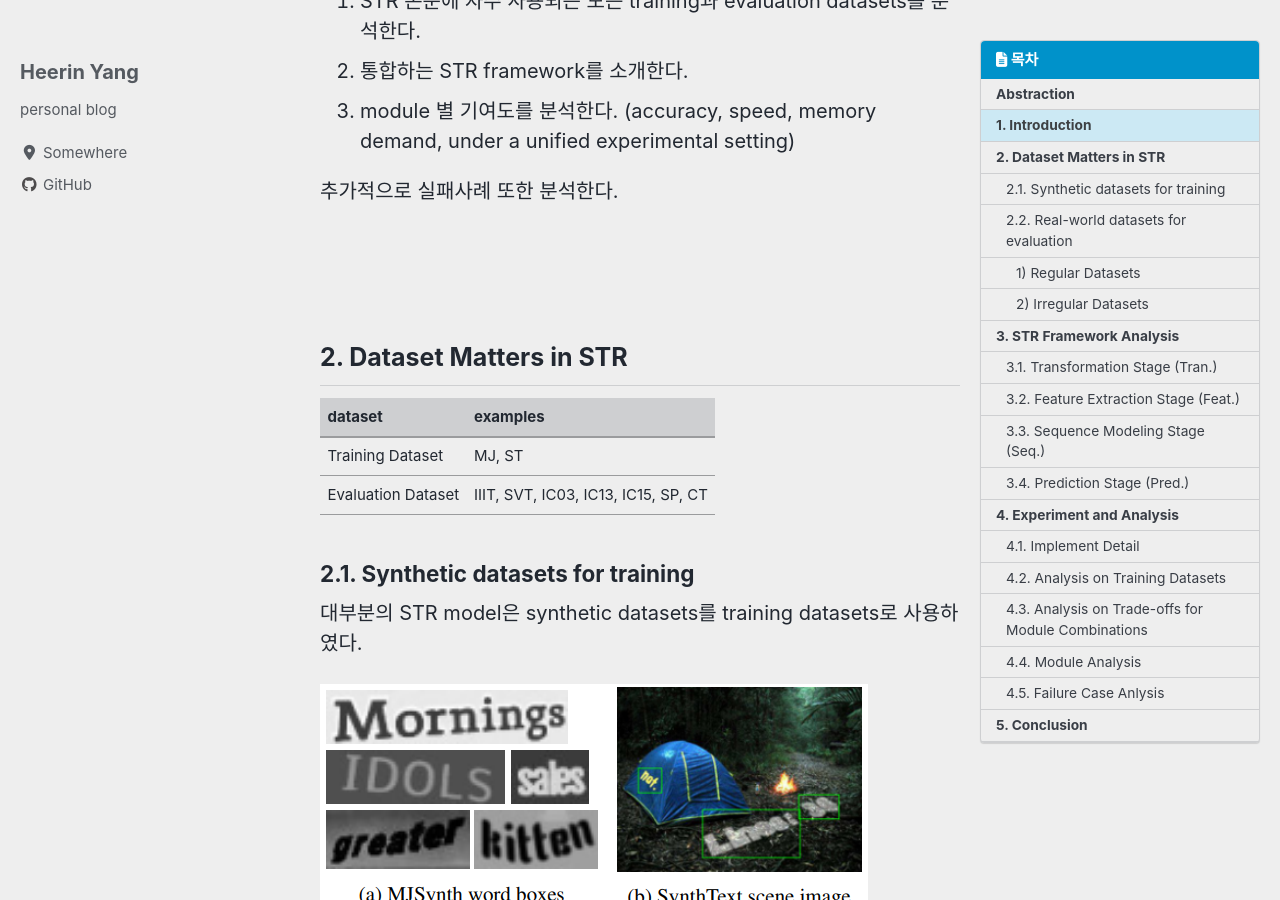
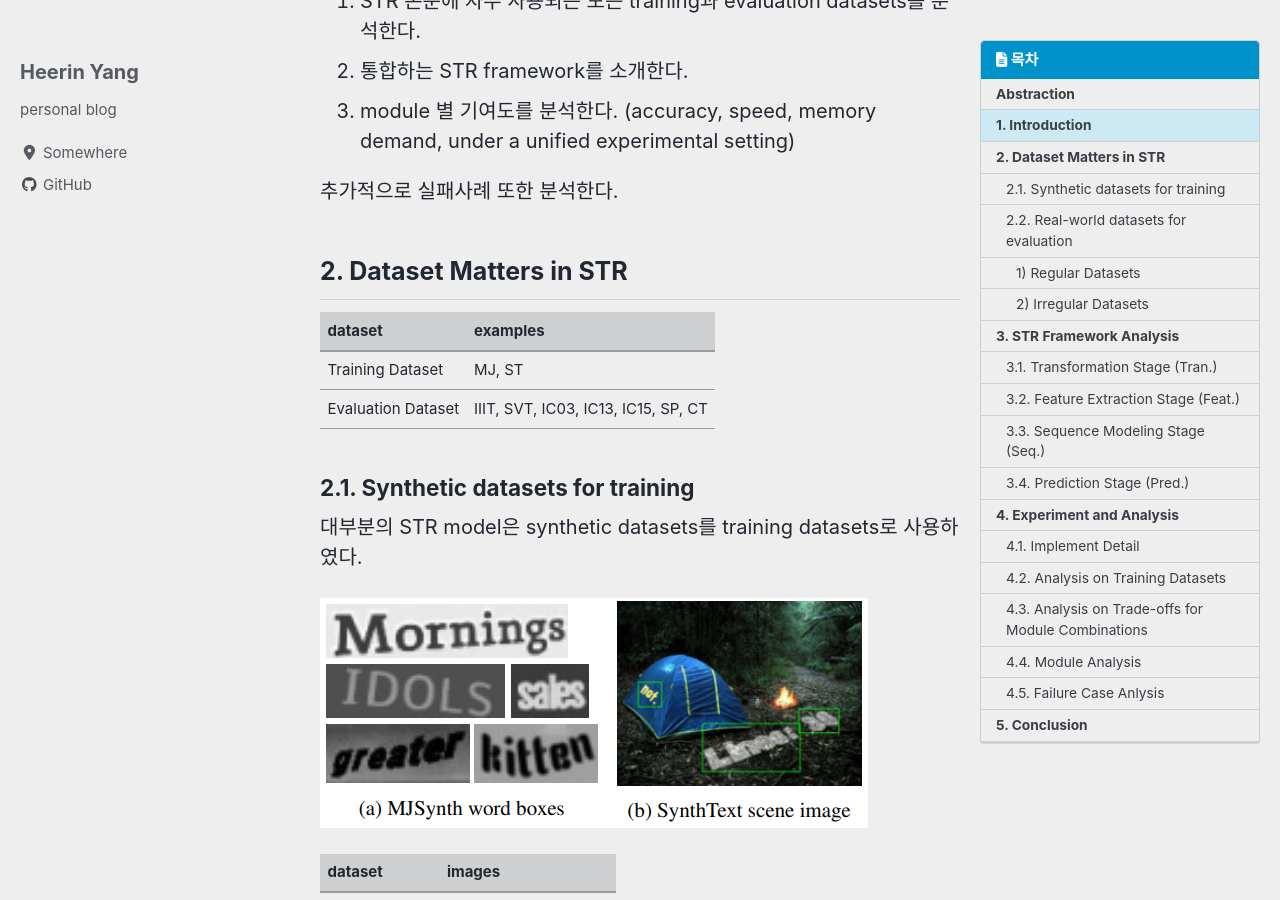
Before and after one commit to hryang06/hryang06.github.io, a Jekyll site: the page built from _posts/2020-03-31-STR.md, in a window 1280 px wide and 900 px high, scrolled down 1691 px. Built offline with Jekyll 4.4.1, drawn with Linux system fonts in a browser that asks for light colours; cached includes are drawn as plain includes; nearby versions of some CDN libraries.

Commit message:
Modify pargraph

```diff
--- a/_posts/2020-03-31-STR.md
+++ b/_posts/2020-03-31-STR.md
@@ -48,7 +48,7 @@ What Is Wrong With Scene Text Recognition Model Comparisons? Dataset and Model A
 
 추가적으로 실패사례 또한 분석한다.
 
-<br><br>
+
 
 ## 2. Dataset Matters in STR
 
@@ -71,7 +71,7 @@ What Is Wrong With Scene Text Recognition Model Comparisons? Dataset and Model A
 
 이전에는 MJ와 ST의 다양한 조합을 사용하였는데 이는 불일치성이 발생하도록 한다. 제안된 module로 인해 성능이 향상된건지 더 크고 나은 training data를 사용해서 향상된건지 알 수가 없다. 따라서, 앞으로의 STR research에서는 같은 training set을 사용하는 것이 비교에 도움이 된다.
 
-<br>
+
 
 ### 2.2. Real-world datasets for evaluation
 
@@ -107,11 +107,11 @@ irregular dataset은 더 어려운 케이스를 포함하고 있다. 구부러
 
 - **IC15** : evaluation datasets로 사용하는 subset이 1811 images와 2077 images 두 개가 존재한다. 이전의 논문에서는 1811 images만 사용했다. 1811 images는 영숫자가 아닌 문자를 포함하는 경우를 빼고, 심하게 회전되거나 원근감이 있거나 구부러진 경우 또한 제외하였다.
 
-<br>
+
 
 이전의 model은 서로 다른 기준의 dataset을 가지고 평가했다. IC03의 경우에는 data 7개로 인해 0.8%의 큰 성능차를 보인다.
 
-<br><br>
+
 
 ## 3. STR Framework Analysis
 
@@ -119,7 +119,7 @@ irregular dataset은 더 어려운 케이스를 포함하고 있다. 구부러
 CRNN(Convolutional-Recurrent Neural Network) : 첫번째 CNN과 RNN의 STR을 위한 combination
 <br> = CNN(Convolutional Neural Networks) + RNN(Recurrent Neural Networks)
 
-<br>
+
 
 ![Figure 3](/assets/images/post/str/figure3.PNG)
 
@@ -131,7 +131,7 @@ input text image를 normalize한다.
 
 - **TPS(Thin-Plate Spline)** : STN(Spatial Transformer Network)의 변형, smooth spline interpolation 사용
 
-<br>
+
 
 ### 3.2. Feature Extraction Stage (Feat.)
 
@@ -145,7 +145,7 @@ input image를 문자 인식 관련 속성에 초점을 둔 표현과 연결하
 
 - **ResNet** : 더 deep한 CNN의 training을 쉽게 하는 residual connections
 
-<br>
+
 
 ### 3.3. Sequence Modeling Stage (Seq.)
 
@@ -155,7 +155,7 @@ input image를 문자 인식 관련 속성에 초점을 둔 표현과 연결하
 
 - **BiLSTM**
 
-<br>
+
 
 ### 3.4. Prediction Stage (Pred.)
 
@@ -164,7 +164,6 @@ input image를 문자 인식 관련 속성에 초점을 둔 표현과 연결하
 - **Attn(Attention-based sequence prediction)** : output sequence를 예측하기 위해 input sequence 내의 information flow를 캡쳐함
 
 
-<br><br>
 
 ## 4. Experiment and Analysis
 
@@ -172,7 +171,7 @@ input image를 문자 인식 관련 속성에 초점을 둔 표현과 연결하
 
 ![Table 8](/assets/images/post/str/table8.PNG)
 
-<br>
+
 
 ### 4.1. Implement Detail
 
@@ -194,7 +193,7 @@ input image를 문자 인식 관련 속성에 초점을 둔 표현과 연결하
 
 - **same environment** for fair speed comparison!
 
-<br>
+
 
 ### 4.2. Analysis on Training Datasets
 
@@ -202,7 +201,7 @@ MJSynth와 SynthText를 각각 사용하는 것보다 둘의 combination으로 t
 
 MJSynth 20% (1.8M) + SynthText 20% (1.1M)의 조합(2.9M으로 SynthText의 반 크기)으로 하였을 때 각각 사용한 것보다 더 좋은 accuracy를 보였다. 다시말해, training images의 개수보다는 training data의 다양성이 더 중요하다는 것을 알 수 있다.
 
-<br>
+
 
 ### 4.3. Analysis on Trade-offs for Module Combinations
 
@@ -221,7 +220,7 @@ MJSynth 20% (1.8M) + SynthText 20% (1.1M)의 조합(2.9M으로 SynthText의 반
 
 - accuracy-speed는 prediction(CTC/Attn), accuracy-memory는 feature extrator(ResNet)에서 영향을 크게 미치므로 필요에 따라 선택해야 한다.
 
-<br>
+
 
 ### 4.4. Module Analysis
 
@@ -241,7 +240,7 @@ MJSynth 20% (1.8M) + SynthText 20% (1.1M)의 조합(2.9M으로 SynthText의 반
 
 - **Attn** prediction : 사라지거나 누락된 문자를 찾음
 
-<br>
+
 
 ### 4.5. Failure Case Anlysis
 
@@ -268,7 +267,6 @@ MJSynth 20% (1.8M) + SynthText 20% (1.1M)의 조합(2.9M으로 SynthText의 반
     - mislabeling (case-sensitive) 24.1%
 
 
-<br><br>
 
 ## 5. Conclusion
 
```
